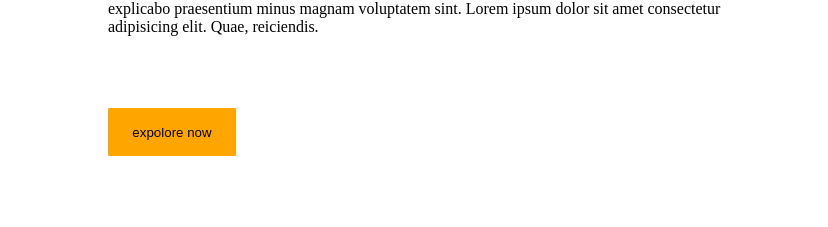
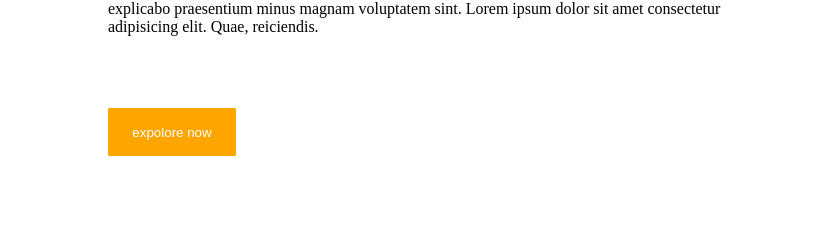
Before and after one commit to rupali-r-thakur/Restaurant-Website, a plain HTML site: page index.html in a window 1280 px wide. Shown: the part 330-557 px from the top of the page, 452-1280 px from the left. Drawn offline with Linux system fonts and the light colour scheme.

Commit message:
text color changed

```diff
--- a/index.html
+++ b/index.html
@@ -29,7 +29,7 @@
           sint. Lorem ipsum dolor sit amet consectetur adipisicing elit. Quae,
           reiciendis.
         </p>
-        <button>expolore now</button>
+        <button style="color:white">expolore now</button>
       </div>
     </section>
     <section class="section2">
```
